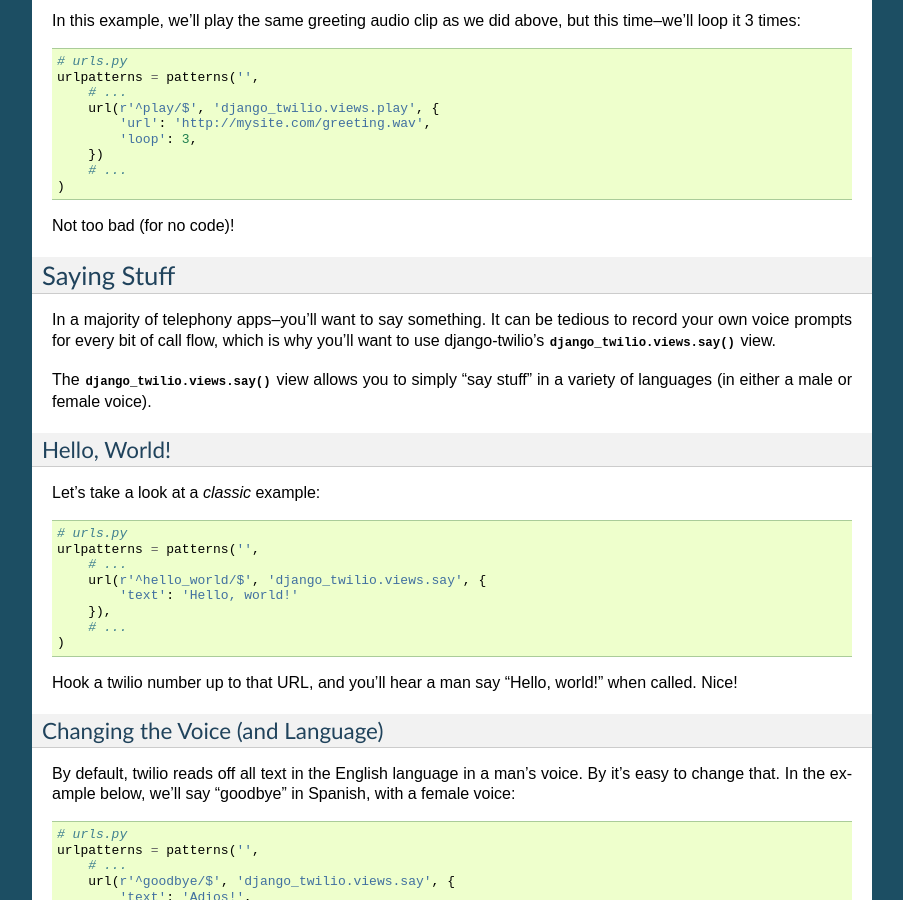
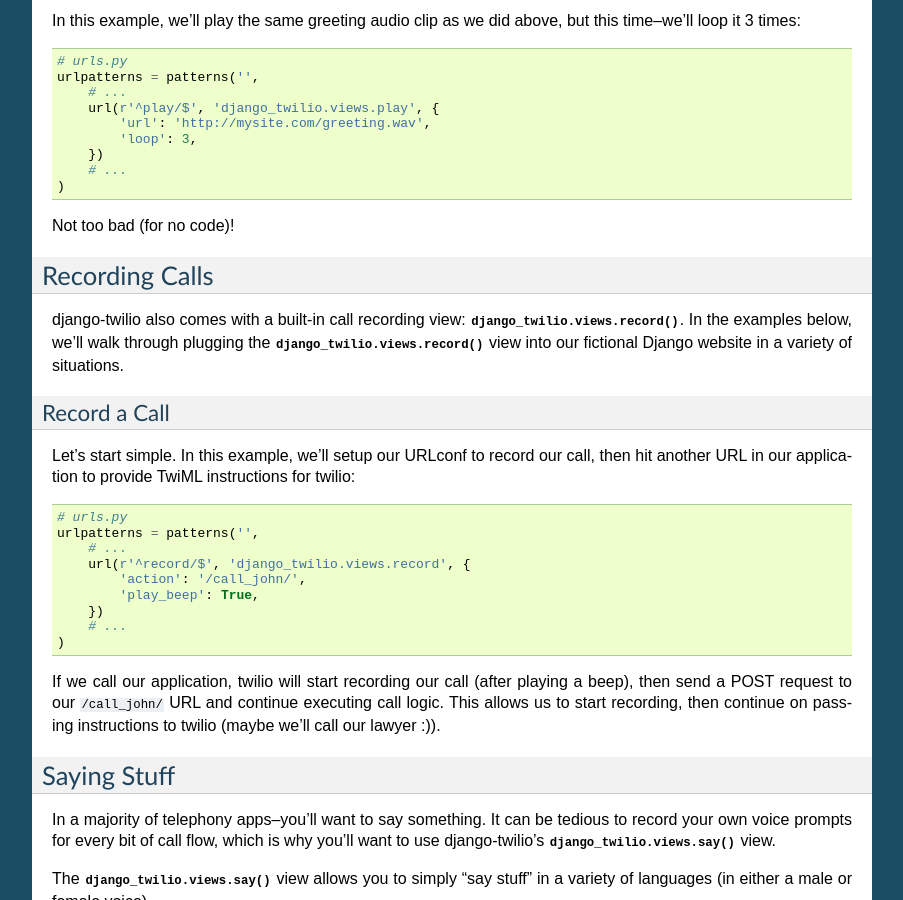
Before and after one commit to rdegges/django-twilio, a Sphinx documentation site: the page built from docs/views.rst, in a window 1280 px wide and 900 px high, scrolled down 4030 px. Shown: the whole window, without its empty margins (198-1101 px from the left). Built offline with Sphinx 7.4.7, drawn with Linux system fonts in a browser that asks for light colours; some of the changed text lies outside the part shown.

Commit message:
Adding small section of docs on call recording view.

```diff
--- a/docs/views.rst
+++ b/docs/views.rst
@@ -258,6 +258,36 @@
 
 Not too bad (for no code)!
 
+Recording Calls
+***************
+
+django-twilio also comes with a built-in call recording view:
+:func:`django_twilio.views.record`. In the examples below, we'll walk through
+plugging the :func:`django_twilio.views.record` view into our fictional Django
+website in a variety of situations.
+
+Record a Call
+=============
+
+Let's start simple. In this example, we'll setup our URLconf to record our call,
+then hit another URL in our application to provide TwiML instructions for
+twilio::
+
+    # urls.py
+    urlpatterns = patterns('',
+        # ...
+        url(r'^record/$', 'django_twilio.views.record', {
+            'action': '/call_john/',
+            'play_beep': True,
+        })
+        # ...
+    )
+
+If we call our application, twilio will start recording our call (after playing
+a beep), then send a POST request to our ``/call_john/`` URL and continue
+executing call logic. This allows us to start recording, then continue on
+passing instructions to twilio (maybe we'll call our lawyer :)).
+
 Saying Stuff
 ************
 
```
